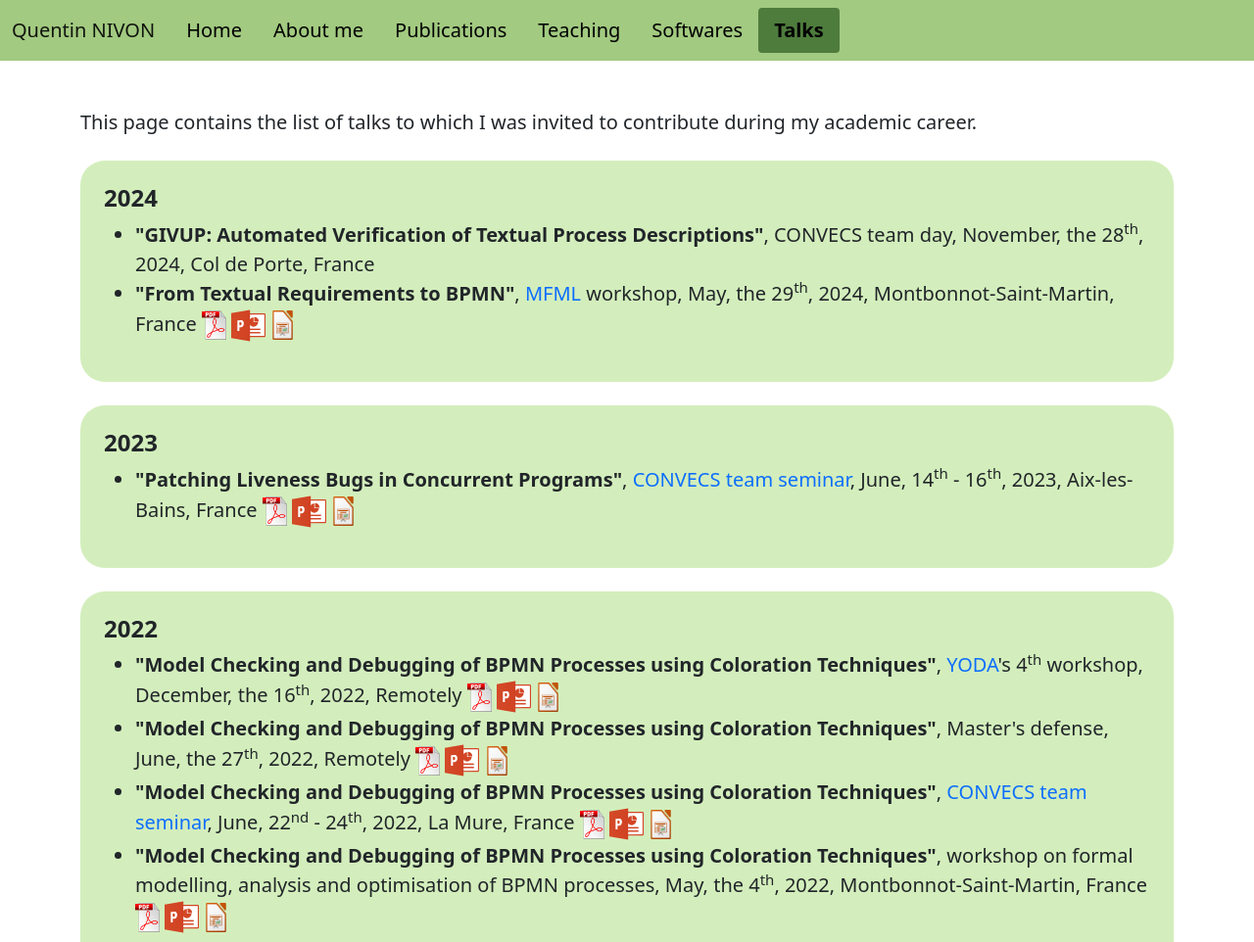
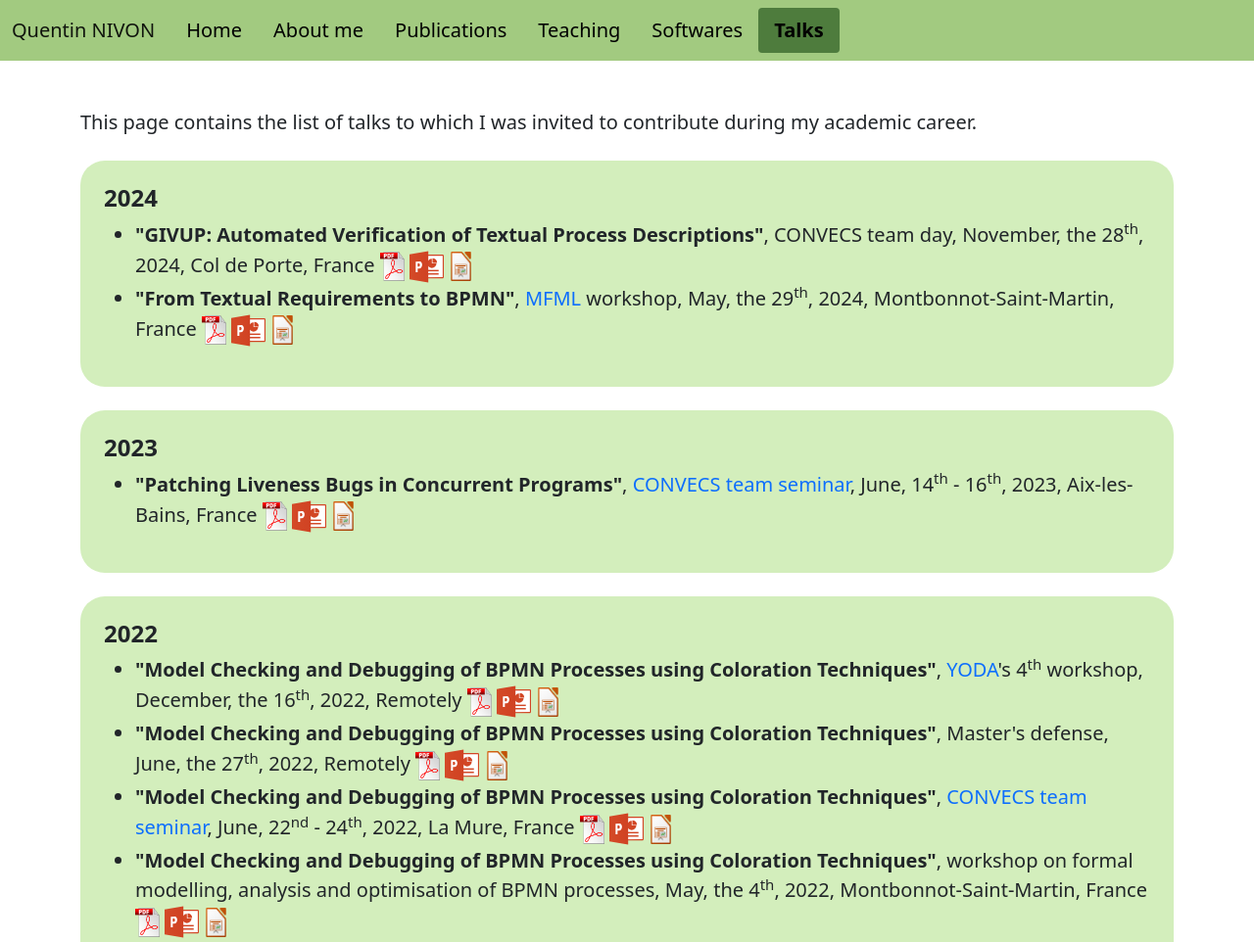
Before and after one commit to QuentinNivon/quentinnivon.github.io, a plain HTML site: page pages/talks.html in a window 1280 px wide. Shown: the top 962 px of the page at 98% size. Drawn offline with nearby package versions, Linux system fonts and the light colour scheme.

Commit message:
presentatiotion journee equipe

```diff
--- a/pages/talks.html
+++ b/pages/talks.html
@@ -74,6 +74,18 @@
       <ul style="font-size: 20px;">
           <li>
               <strong>"GIVUP: Automated Verification of Textual Process Descriptions"</strong>, CONVECS team day, November, the 28<sup>th</sup>, 2024, Col de Porte, France
+
+              <a href="../presentations/GIVUP_ Automated_Generation_and_Verification_of_Textual_Process_Descriptions.pdf" target="_blank" style="text-decoration:none">
+                <img src="../images/logo_pdf.png" alt="[PDF]" width="25" height="30"/>
+              </a>
+
+              <a href="../presentations/GIVUP_ Automated_Generation_and_Verification_of_Textual_Process_Descriptions.pptx" target="_blank" style="text-decoration:none">
+                  <img src="../images/logo_pptx.svg" alt="[PPTX]" width="35" height="35"/>
+              </a>
+
+              <a href="../presentations/GIVUP_ Automated_Generation_and_Verification_of_Textual_Process_Descriptions.odp" target="_blank" style="text-decoration:none">
+                  <img src="../images/logo_odp.png" alt="[ODP]" width="25" height="30"/>
+              </a>
           </li>
 
           <li>
```
Also changed, not shown: 3 other files.
